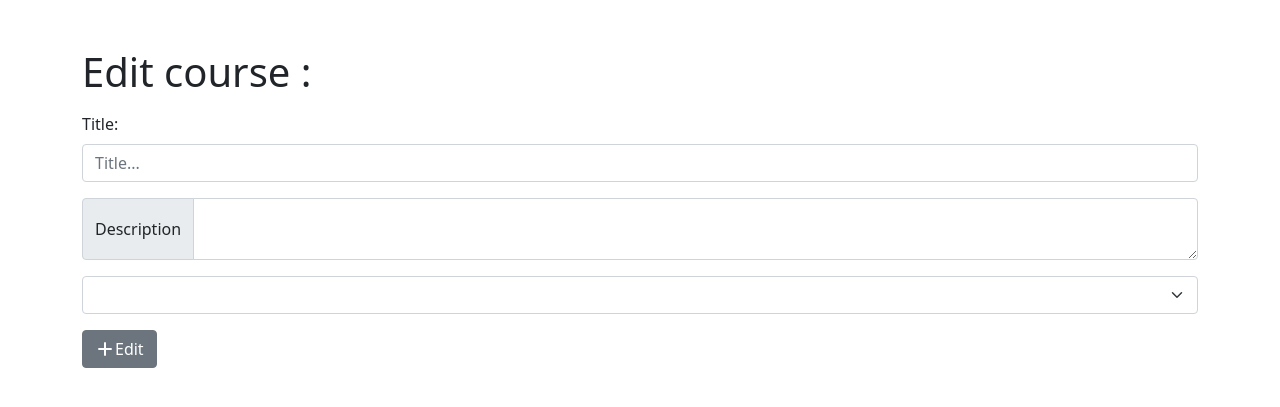
After one commit to MedMoawya02/cours_sections_brief, a PHP site: page /views/edit_course.php in a window 1280 px wide. The commit adds this page. Shown: the top 407 px of the page. Run offline with PHP 8.4, Linux system fonts and the light colour scheme; the template is opened without the code that fills it, so the values that code supplies are empty; some libraries are stand-ins or nearby versions.

Commit message:
feat:l'ajout des fonctions editAction() et updateAction() pour la modification d'un cours

```diff
--- /dev/null
+++ b/edit.php
@@ -0,0 +1,4 @@
+<?php
+require_once "../cours_sections_brief/controller/controller.php";
+editAction();
+?>
--- /dev/null
+++ b/update.php
@@ -0,0 +1,4 @@
+<?php
+require_once "../cours_sections_brief/controller/controller.php";
+updateAction();
+?>
--- /dev/null
+++ b/views/edit_course.php
@@ -0,0 +1,51 @@
+<!DOCTYPE html>
+<html lang="en">
+
+<head>
+    <meta charset="UTF-8">
+    <meta name="viewport" content="width=device-width, initial-scale=1.0">
+    <!-- bootsrtap link -->
+    <link href="https://cdn.jsdelivr.net/npm/bootstrap@5.0.2/dist/css/bootstrap.min.css" rel="stylesheet"
+        integrity="sha384-EVSTQN3/azprG1Anm3QDgpJLIm9Nao0Yz1ztcQTwFspd3yD65VohhpuuCOmLASjC" crossorigin="anonymous">
+    <!-- icons link -->
+    <link rel="stylesheet" href="https://cdnjs.cloudflare.com/ajax/libs/font-awesome/7.0.1/css/all.min.css"
+        integrity="sha512-2SwdPD6INVrV/lHTZbO2nodKhrnDdJK9/kg2XD1r9uGqPo1cUbujc+IYdlYdEErWNu69gVcYgdxlmVmzTWnetw=="
+        crossorigin="anonymous" referrerpolicy="no-referrer" />
+    <title>Courses</title>
+</head>
+
+<body>
+
+    <div class="container my-5">
+        <h1>Edit course :</h1>
+        <form action="update.php" method="post">
+
+            <div class="mb-3">
+
+                <input type="hidden" class="form-control" id="formGroupExampleInput" placeholder="Title..." name="id" value="<?= $course['course_id']?>">
+            </div>
+
+            <div class="mb-3">
+                <label class="form-label">Title:</label>
+                <input type="text" class="form-control" id="formGroupExampleInput" placeholder="Title..." name="title" value="<?= $course['title']?>">
+            </div>
+
+            <div class="input-group">
+                <span class="input-group-text">Description</span>
+                <textarea class="form-control" aria-label="With textarea" name="description"><?= $course['description']?></textarea>
+            </div>
+
+            <select class="form-select mt-3" aria-label="Default select example" name="level" >
+                <option selected ><?=$course['niveu']?></option>
+                <option value="Débutant">Débutant</option>
+                <option value="Intermédiaire">Intermédiaire</option>
+                <option value="Avancé">Avancé</option>
+            </select>
+            <button class="btn btn-secondary mt-3" id="btnSave" type="submit" name="edit"><i
+                    class="fa-solid fa-plus"></i>Edit</button>
+        </form>
+    </div>
+
+</body>
+
+</html>
--- a/views/list_Course.php
+++ b/views/list_Course.php
@@ -50,7 +50,7 @@
                         <td><?php echo $row['title'] ?></td>
                         <td><?php echo $row['description'] ?></td>
                         <td><?php echo $row['niveu'] ?></td>
-                        <td><a href="courses_edit.php?id=<?php echo $row["course_id"] ?>" class="btn btn-success">Edit</a>
+                        <td><a href="edit.php?id=<?php echo $row["course_id"] ?>" class="btn btn-success">Edit</a>
                             <button class="btn btn-danger"><a
                                     href="destroy.php?id=<?php echo $row['course_id'] ?>">Delete</a></button>
                             <a href="section_by_group.php?course_id=<?php echo $row['course_id'] ?>"
```
Also changed, not shown: controller/controller.php (+11 -0 lines), model/course.php (+28 -6 lines).
